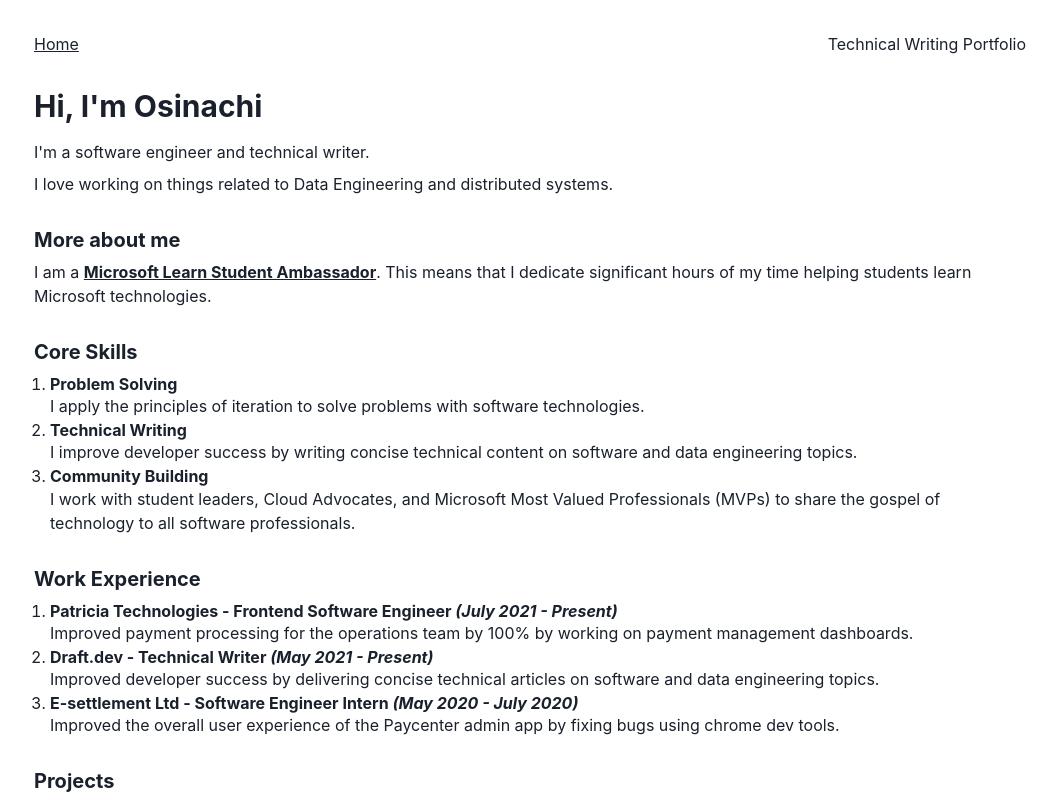
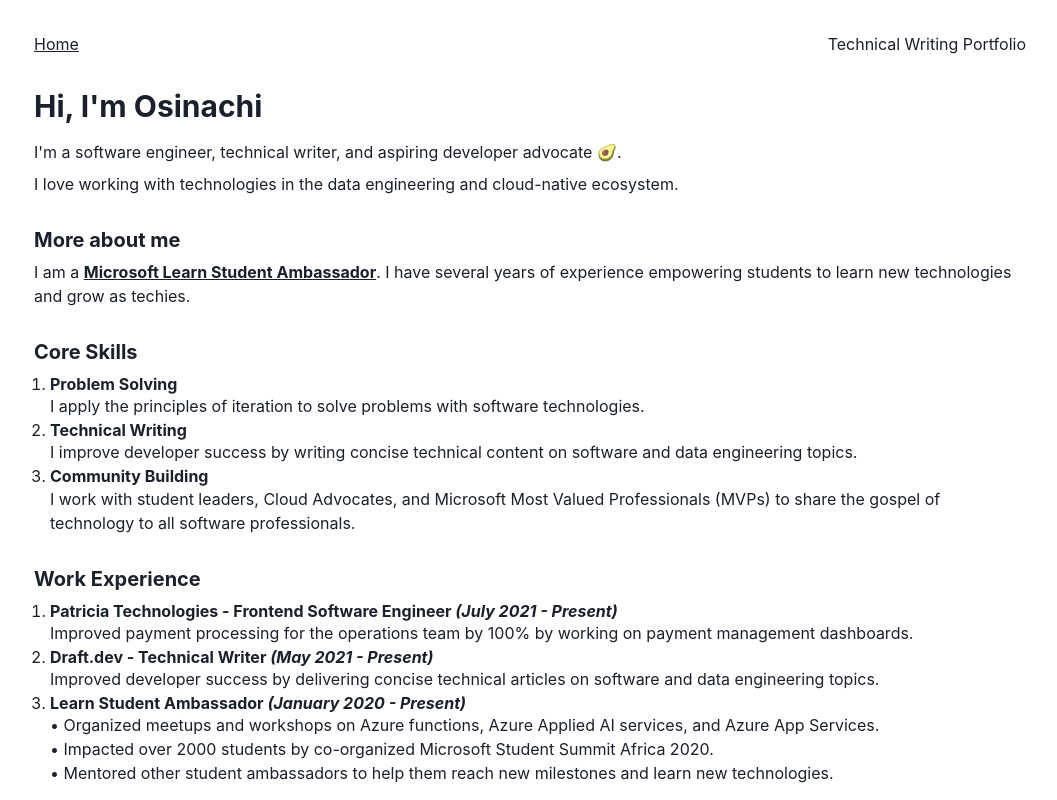
Before and after one commit to vicradon/portfolio-website, a Next.js app: page / in a window 1280 px wide. Shown: the top 800 px of the page, without its empty margins (110-1167 px from the left). Built offline with nearby package versions, Linux system fonts and the light colour scheme.

Commit message:
chore: update resume

```diff
--- a/pages/index.tsx
+++ b/pages/index.tsx
@@ -16,10 +16,13 @@
           Hi, I'm Osinachi
         </Heading>
 
-        <Text mb={".5rem"}>I'm a software engineer and technical writer.</Text>
         <Text mb={".5rem"}>
-          I love working on things related to Data Engineering and distributed
-          systems.
+          I'm a software engineer, technical writer, and aspiring developer
+          advocate 🥑.
+        </Text>
+        <Text mb={".5rem"}>
+          I love working with technologies in the data engineering and
+          cloud-native ecosystem.
         </Text>
       </Box>
       <Box mb={"2rem"}>
@@ -37,8 +40,8 @@
           >
             Microsoft Learn Student Ambassador
           </Link>
-          . This means that I dedicate significant hours of my time helping
-          students learn Microsoft technologies.
+          . I have several years of experience empowering students to learn new
+          technologies and grow as techies.
         </Text>
       </Box>
       <Box mb={"2rem"}>
@@ -104,12 +107,19 @@
           </ListItem>
           <ListItem>
             <Heading as={"h3"} size={"sm"}>
-              E-settlement Ltd - Software Engineer Intern{" "}
-              <em>(May 2020 - July 2020)</em>{" "}
+              Learn Student Ambassador <em>(January 2020 - Present)</em>{" "}
             </Heading>
             <Text>
-              Improved the overall user experience of the Paycenter admin app by
-              fixing bugs using chrome dev tools.
+              • Organized meetups and workshops on Azure functions, Azure
+              Applied AI services, and Azure App Services.
+            </Text>
+            <Text>
+              • Impacted over 2000 students by co-organized Microsoft Student
+              Summit Africa 2020.
+            </Text>
+            <Text>
+              • Mentored other student ambassadors to help them reach new
+              milestones and learn new technologies.
             </Text>
           </ListItem>
         </OrderedList>
```
Also changed, not shown: 1 other file (tests, documents, lock files or other folders).
